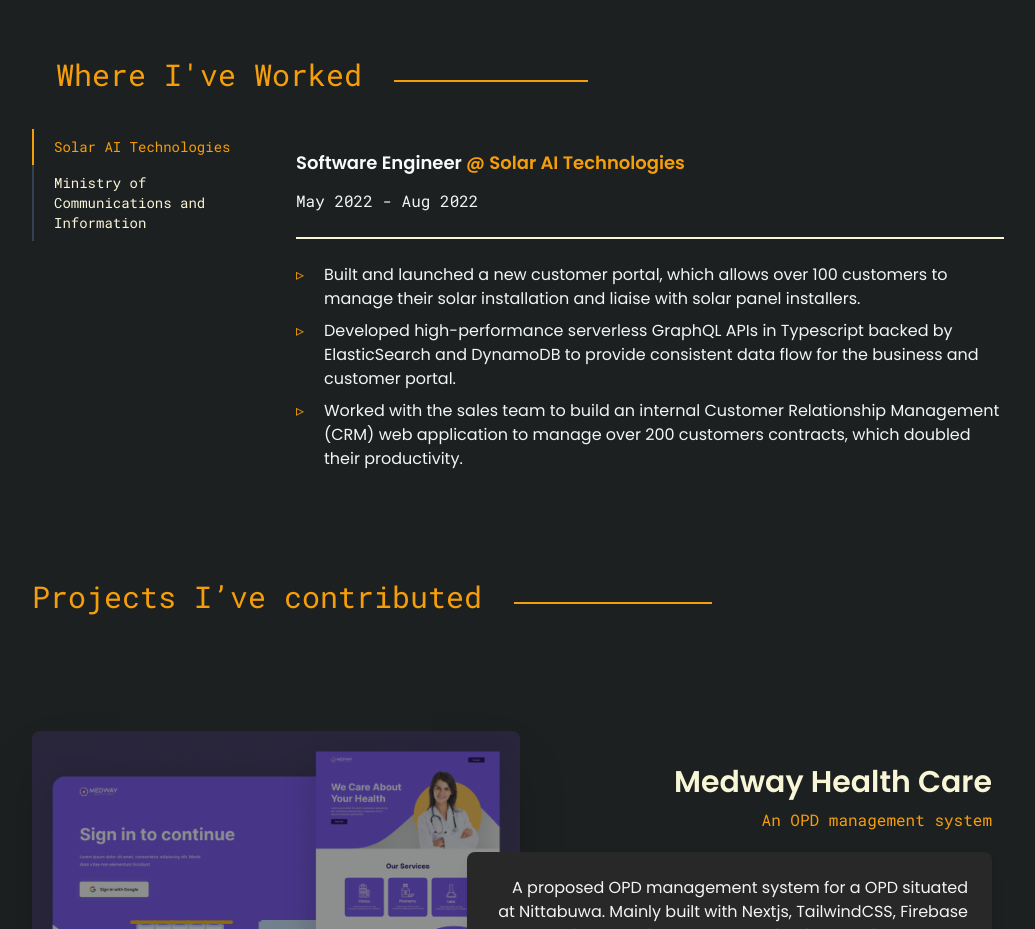
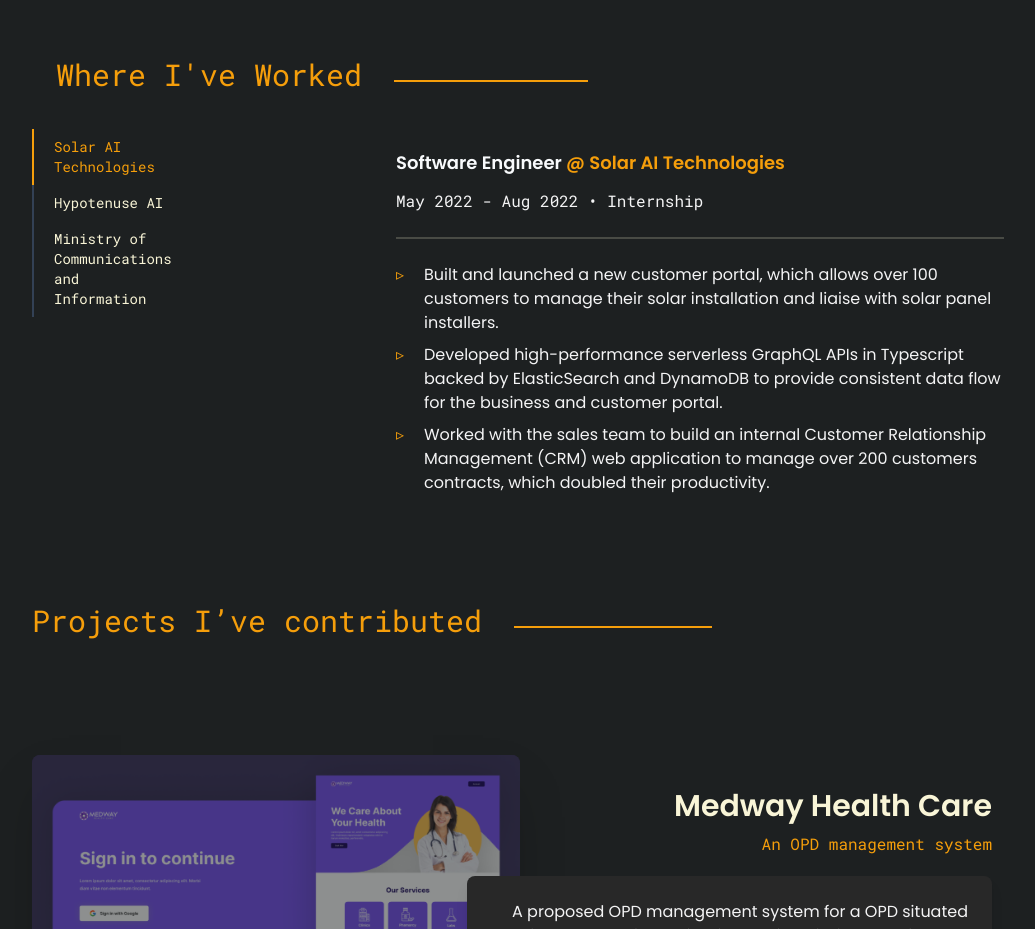
Before and after one commit to BrendanCheong/portfolio-v1, a Next.js app: page / in a window 1280 px wide. Shown: the part 1480-2409 px from the top of the page, without its empty margins (112-1147 px from the left). Built offline with nearby package versions, Linux system fonts and the light colour scheme.

Commit message:
refactor: changed lint

```diff
--- a/jobs/MCI.md
+++ b/jobs/MCI.md
@@ -5,7 +5,7 @@
 range: "Dec 2021 - Apr 2022"
 url: "https://www.mci.gov.sg/"
 techstack: ["Python", "VB.Net", "UiPath"]
-index: 2
+index: 3
 ---
 * Built an internal automated bot to register over 500 staff members for Zoom meetings every week.
 * Created automated email scripts using Python to remind staff members of meetings, reducing the time taken to send emails manually by 50%.
--- /dev/null
+++ b/jobs/hypotenuse-ai.md
@@ -0,0 +1,10 @@
+---
+title: "Fullstack Developer"
+role: "Internship"
+company: "Hypotenuse AI"
+range: "May 2023 - Nov 2022"
+url: "https://hypotenuse.ai"
+techstack: ["Python", "FastAPI", "Material UI", "Typescript", "React.js" , "AWS"]
+index: 1
+---
+* Soon to be interning there!
--- a/jobs/solar-ai.md
+++ b/jobs/solar-ai.md
@@ -5,7 +5,7 @@
 range: "May 2022 - Aug 2022"
 url: "https://getsolar.ai"
 techstack: ["Next.js", "Tailwind CSS", "Typescript", "React.js" , "AWS", "GraphQL", "ElasticSearch", "HTML"]
-index: 1
+index: 2
 ---
 * Built and launched a new customer portal, which allows over 100 customers to manage their solar installation and liaise with solar panel installers.
 * Developed high-performance serverless GraphQL APIs in Typescript backed by ElasticSearch and DynamoDB to provide consistent data flow for the business and customer portal.
--- a/modules/Work.jsx
+++ b/modules/Work.jsx
@@ -50,7 +50,6 @@
 		});
 		// eslint-disable-next-line react-hooks/exhaustive-deps
 	}, [activeTabId]);
-
 
 	const focusTab = useCallback(() => {
 		if (tabs.current[tabFocus]) {
@@ -106,19 +105,24 @@
 						Where I&apos;ve Worked
 					</Heading>
 				</div>
-				<div className='flex max_sm:block md:min-h-[20rem]' aria-label='work experience content'>
-					<section>
+				<div
+					className='flex max_sm:block md:min-h-[20rem]'
+					aria-label='work experience content'
+				>
+					<section className='md:w-1/3 w-full'>
 						<ul
-							className='relative z-3 w-max p-0 m-0 pl-6 -ml-6 max_sm:flex max_sm:overflow-auto max_sm:w-[calc(100% + 100px)] max_sm:pl-12 max_sm:-ml-12 max_sm:mb-8 max_xs:w-(100% + 50px) max_xs:pl-6 max_xs:-ml-6'
+							className='z-3 max_sm:flex max_sm:overflow-auto relative w-full'
 							onKeyDown={(e) => onKeyDown(e)}
 							aria-label='work experience tabs'
 						>
 							{jobs.map((job, index) => (
 								<li key={index}>
 									<button
-									className={`flex items-center w-[14rem] h-full px-5 py-2 border-l-2 border-solid bg-transparent ${
-										activeTabId === index ? 'text-primary-light border-primary-light' : 'text-white-base border-slate-700'
-									} text-sm font-mono text-left hover:bg-primary-light hover:text-primary-light hover:bg-opacity-10 transition ease-in max_md:px-4 max_sm:min-w-[7.5rem] max_sm:py-1 max_sm:px-4 max_sm:border-l-0 max_sm:border-b-2 max_sm:text-center break-words`}
+										className={`flex items-center w-full md:w-[10rem] h-full px-5 py-2 border-l-2 border-solid bg-transparent ${
+											activeTabId === index
+												? 'text-primary-light border-primary-light'
+												: 'text-white-base border-slate-700'
+										} text-sm font-mono text-left hover:bg-primary-light hover:text-primary-light hover:bg-opacity-10 transition ease-in break-words overflow-hidden`}
 										onClick={() => setActiveTabId(index)}
 										ref={(el) => (tabs.current[index] = el)}
 										role='tab'
@@ -133,18 +137,20 @@
 						</ul>
 					</section>
 					<section
-						className='sm:ml-5 relative w-full ml-0'
+						className='sm:ml-5 md:w-2/3 relative w-full ml-0'
 						aria-label='tab panels'
 						id='tab-panels'
 					>
 						<div className='w-full h-auto p-5'>
-							<ul>
-								<li>
 							<Heading type='h4' isMono={false} color='text-white-default'>
 								<span>{jobs[activeTabId].title}</span>
 								<span className='text-primary-light'>
 									&nbsp;@&nbsp;
-											<a href={jobs[activeTabId].url} target='_blank' rel="noreferrer">
+									<a
+										href={jobs[activeTabId].url}
+										target='_blank'
+										rel='noreferrer'
+									>
 										<span className='hover:underline'>
 											{jobs[activeTabId].company}
 										</span>
@@ -153,9 +159,9 @@
 							</Heading>
 
 							<p className='text-white-dark text-md mb-6 font-mono'>
-									{jobs[activeTabId].range}
+								{`${jobs[activeTabId].range}  •  ${jobs[activeTabId].role}`}
 							</p>
-									<hr className='border-white-base border-[1px]' />
+							<hr className='border-white-base border-[1px] h-0 border-opacity-20' />
 							<ul className='text-white-dark pt-6 m-0 text-base'>
 								{jobs[activeTabId].content.map((bullet, index) => (
 									<li
@@ -167,19 +173,7 @@
 									</li>
 								))}
 							</ul>
-									{/**
-
-					/**<div className='stack-list'>
-						{techstack &&
-							techstack.map((tech, i) => (
-								<a className='stack-icon' key={tech}>
-									<Icon name={tech} />
-									<div className='stack-icon-name'>{tech}</div>
-								</a>
-							))}
-							</div>*/}
-								</li>
-							</ul>
+							<ul></ul>
 						</div>
 					</section>
 				</div>
```
Also changed, not shown: .eslintrc.json, modules/Featured.jsx (line endings or trailing spaces). Lines whose indentation alone changed are shown as unchanged.
